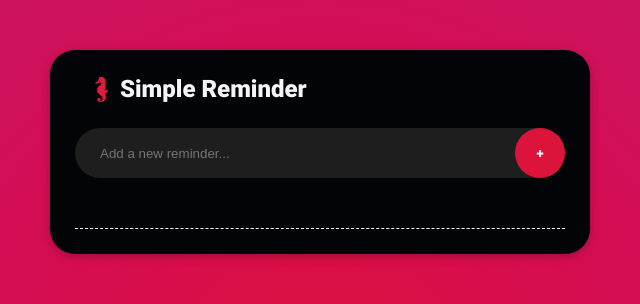
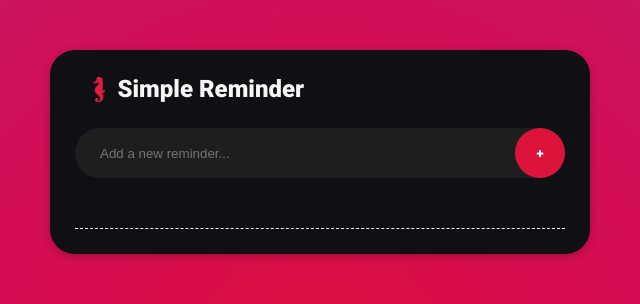
Before and after one commit to fchavonet/creative_coding-simple_reminder, a plain HTML site: page index.html in a window 1280 px wide. Both pictures are taken after a click on the button 1248 px from the left and 32 px from the top of the page. Shown: the top 304 px of the page, 320-960 px from the left. Drawn offline with nearby package versions, Linux system fonts and the light colour scheme.

Commit message:
Fix: minimal code clean.

```diff
--- a/script.js
+++ b/script.js
@@ -17,14 +17,14 @@ if (!responsiveDesign && window.innerWidth <= 768) {
 ***********************/
 
 // Get elements that change with the mode.
+const body = document.body;
 const toggleModeBtn = document.getElementById("toggle-mode-btn");
 const portfolioLink = document.getElementById("portfolio-link");
-const body = document.body;
-const allUls = document.querySelectorAll("ul");
 const simpleRemindercContainer = document.getElementById("simple-reminder-container");
-const remindersContainer = document.getElementById("reminders-container");
 const inputContainer = document.getElementById("input-container");
 const inputField = document.getElementById("input-field");
+const remindersContainer = document.getElementById("reminders-container");
+const allUls = document.querySelectorAll("ul");
 
 
 // Function to apply mode.
@@ -40,7 +40,7 @@ function applyMode(mode) {
       ul.style.borderColor = "rgb(245, 245, 245)";
     });
 
-    simpleRemindercContainer.style.backgroundColor = "rgb(2, 4, 8)";
+    simpleRemindercContainer.style.backgroundColor = "rgb(15, 15, 20)";
     inputContainer.style.backgroundColor = "rgb(30, 30, 30)";
     inputField.style.color = "rgb(245, 245, 245)";
 
@@ -54,14 +54,14 @@ function applyMode(mode) {
     });
 
     simpleRemindercContainer.style.backgroundColor = "rgb(245, 245, 245)";
-    inputContainer.style.backgroundColor = "rgb(240, 240, 240)";
+    inputContainer.style.backgroundColor = "rgb(225, 225, 225)";
     inputField.style.color = "rgb(2, 4, 8)";
 
     responsiveWarning.style.backgroundColor = "rgb(245, 245, 245)";
   }
 }
 
-// Check and apply saved mode on page load
+// Check and apply saved mode on page load.
 let savedMode = localStorage.getItem("mode");
 
 if (savedMode === null) {
@@ -90,49 +90,49 @@ toggleModeBtn.addEventListener("click", function () {
 * SIMPLE REMINDER *
 ******************/
 
-// Variable to keep track of the element being dragged
+// Variable to keep track of the element being dragged.
 let draggingElement = null;
-// Variable to store the reference to the current alert
+// Variable to store the reference to the current alert.
 let currentAlert = null;
 
 
-// Function to create a new reminder element
+// Function to create a new reminder element.
 function createReminderElement(text, checked = false) {
-  // Create a new list item element and set its HTML content
+  // Create a new list item element and set its HTML content.
   const li = document.createElement("li");
   li.innerHTML = `<p>${text}</p><span>\u00d7</span>`;
 
-  // If the reminder is checked, add a CSS class to mark it as checked
+  // If the reminder is checked, add a CSS class to mark it as checked.
   if (checked) {
     li.classList.add("checked");
   }
 
-  // Add and return event listeners to the newly created reminder
+  // Add and return event listeners to the newly created reminder.
   addEventListenersToReminder(li);
   return li;
 }
 
 
-// Function to add event listeners to a reminder element
+// Function to add event listeners to a reminder element.
 function addEventListenersToReminder(reminder) {
   // Enable the reminder to be draggable
   reminder.draggable = true;
 
-  // Event listener to handle the start of a drag operation
+  // Event listener to handle the start of a drag operation.
   reminder.addEventListener("dragstart", function (event) {
-    // Store the reference to the dragging element
+    // Store the reference to the dragging element.
     draggingElement = event.currentTarget;
 
-    // Set data to be transferred during drag-and-drop operation
+    // Set data to be transferred during drag-and-drop operation.
     event.dataTransfer.setData("text/plain", "");
 
-    // Add a CSS class to indicate that the element is being dragged
+    // Add a CSS class to indicate that the element is being dragged.
     setTimeout(() => {
       event.target.classList.add("dragging");
     }, 0);
   });
 
-  // Event listener to handle the end of a drag operation
+  // Event listener to handle the end of a drag operation.
   reminder.addEventListener("dragend", function () {
     if (draggingElement) {
       draggingElement.classList.remove("dragging");
@@ -140,31 +140,31 @@ function addEventListenersToReminder(reminder) {
       draggingElement.style.backgroundColor = "";
       draggingElement = null;
 
-      // Save the current state of reminders
+      // Save the current state of reminders.
       savedReminders();
     };
   });
 
-  // Event listener to handle drag-over events on the reminder
+  // Event listener to handle drag-over events on the reminder.
   reminder.addEventListener("dragover", function (event) {
     // Prevent the default drag-over behavior
     event.preventDefault();
 
-    // Find the target list item element being dragged over
+    // Find the target list item element being dragged over.
     const targetElement = event.target.closest("li");
 
     if (!targetElement) {
       return;
     }
 
-    // Get the vertical position of the cursor relative to the target element
+    // Get the vertical position of the cursor relative to the target element.
     const bounding = targetElement.getBoundingClientRect();
     const offset = bounding.y + bounding.height / 2;
 
-    // Determine if the cursor is above or below the center of the target element
+    // Determine if the cursor is above or below the center of the target element.
     const isAfter = event.clientY > offset;
 
-    // Reorder the reminders based on the cursor position
+    // Reorder the reminders based on the cursor position.
     const draggingElement = document.querySelector(".dragging");
 
     if (isAfter) {
@@ -175,134 +175,129 @@ function addEventListenersToReminder(reminder) {
 
     const mode = localStorage.getItem("mode") || "light-mode";
 
-    // Add a CSS class to highlight the drop position
+    // Add a CSS class to highlight the drop position.
     draggingElement.classList.add("highlighted");
 
     if (mode === "dark-mode") {
       draggingElement.style.backgroundColor = "rgb(30, 30, 30)";
     } else {
-      draggingElement.style.backgroundColor = "rgb(240, 240, 240)";
+      draggingElement.style.backgroundColor = "rgb(225, 225, 225)";
     }
   });
 
-  // Event listener to handle the click on the delete button
+  // Event listener to handle the click on the delete button.
   reminder.querySelector("span").addEventListener("click", function () {
-    // Remove the reminder from the DOM
+    // Remove the reminder from the DOM.
     reminder.remove();
 
-    // Save the current state of reminders
+    // Save the current state of reminders.
     savedReminders();
   });
 
-  // Event listener to handle the click on the reminder itself
+  // Event listener to handle the click on the reminder itself.
   reminder.addEventListener("click", function (event) {
-    // Toggle the checked state of the reminder when clicking on it
+    // Toggle the checked state of the reminder when clicking on it.
     if (event.target.tagName === "LI" || event.target.tagName === "P") {
       reminder.classList.toggle("checked");
 
-      // Save the current state of reminders
+      // Save the current state of reminders.
       savedReminders();
     }
   });
 }
 
-
-// Function to add a new reminder
+// Function to add a new reminder.
 function addReminder() {
   const inputValue = inputField.value.trim();
 
-  // If the input value is empty, show an alert and return
+  // If the input value is empty, show an alert and return.
   if (inputValue === "") {
     showAlert("You must write something!");
     return;
   }
 
-  // Check if the input value contains only valid characters
+  // Check if the input value contains only valid characters.
   const validInput = /^[a-zA-ZÀ-ÿ\s\d\.,'":!?()/-]*$/.test(inputValue);
 
-  // If the input value contains invalid characters, show an alert and clear the input field
+  // If the input value contains invalid characters, show an alert and clear the input field.
   if (!validInput) {
     showAlert("This character is not allowed!");
 
-    // Clear the input field
+    // Clear the input field.
     inputField.value = "";
     return;
   }
 
-
-  // Create a new reminder element with the input value
+  // Create a new reminder element with the input value.
   const li = createReminderElement(inputValue);
-  // Append the reminder to the reminders container
+  // Append the reminder to the reminders container.
   remindersContainer.appendChild(li);
-  // Save the current state of reminders
+  // Save the current state of reminders.
   savedReminders();
 
-  // Clear the input field after adding the reminder
+  // Clear the input field after adding the reminder.
   inputField.value = "";
 }
 
-
-// Function to save the current state of reminders to local storage
+// Function to save the current state of reminders to local storage.
 function savedReminders() {
   localStorage.setItem("reminders", remindersContainer.innerHTML);
 }
 
-
-// Function to load reminders from local storage
+// Function to load reminders from local storage.
 function loadReminders() {
-  // Retrieve saved reminders from local storage
+  // Retrieve saved reminders from local storage.
   const savedReminders = localStorage.getItem("reminders");
 
-  // If there are saved reminders, populate the reminders container with them
+  // If there are saved reminders, populate the reminders container with them.
   if (savedReminders) {
     remindersContainer.innerHTML = savedReminders;
 
-    // Add event listeners to each loaded reminder
+    // Add event listeners to each loaded reminder.
     remindersContainer.querySelectorAll("li").forEach(li => {
       addEventListenersToReminder(li);
     });
   }
 }
 
-
-// Function to show a custom alert message
+// Function to show a custom alert message.
 function showAlert(message) {
-  // If an alert is already displayed, remove it
+  // If an alert is already displayed, remove it.
   if (currentAlert) {
     currentAlert.remove();
     currentAlert = null;
   }
 
-  // Create a new alert element
+  // Create a new alert element.
   const alertElement = document.createElement("div");
   alertElement.classList.add("alert");
   alertElement.textContent = message;
 
-  // Append the alert to the body
+  // Append the alert to the body.
   document.body.appendChild(alertElement);
 
-  // Remove the alert after a certain delay
+  // Remove the alert after a certain delay.
   const delay = message === "clear" ? 500 : 3000;
   setTimeout(() => {
     alertElement.remove();
 
-    // Reset the reference to the current alert
+    // Reset the reference to the current alert.
     if (alertElement === currentAlert) {
       currentAlert = null;
     }
   }, delay);
 
-  // Update the reference to the current alert
+  // Update the reference to the current alert.
   currentAlert = alertElement;
 }
 
 
-// Event listener to add a reminder when the Enter key is pressed
+// Event listener to add a reminder when the Enter key is pressed.
 inputField.addEventListener("keypress", function (event) {
   if (event.key === "Enter") {
     addReminder();
   } else {
-    // If an alert is displayed, remove it
+    // If an alert is displayed, remove it.
     if (currentAlert) {
       currentAlert.remove();
       currentAlert = null;
@@ -310,7 +305,5 @@ inputField.addEventListener("keypress", function (event) {
   }
 });
 
-
-
-// Load reminders from local storage when the page is loaded
+// Load reminders from local storage when the page is loaded.
 loadReminders();
--- a/style.css
+++ b/style.css
@@ -70,10 +70,11 @@ a {
 
 h2 {
     margin-bottom: 25px;
-    padding-left: 20px;
+    padding-left: 17.5px;
     display: flex;
     align-items: center;
     font-family: "Roboto Black", sans-serif;
+    font-weight: 500;
 }
 
 /* MAIN */
```
